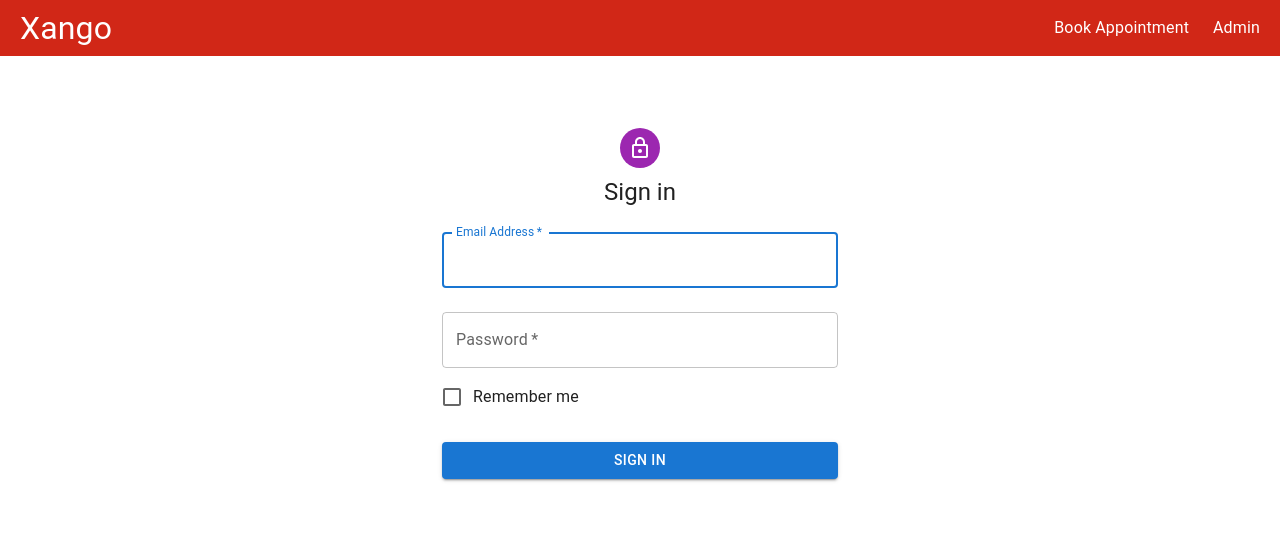
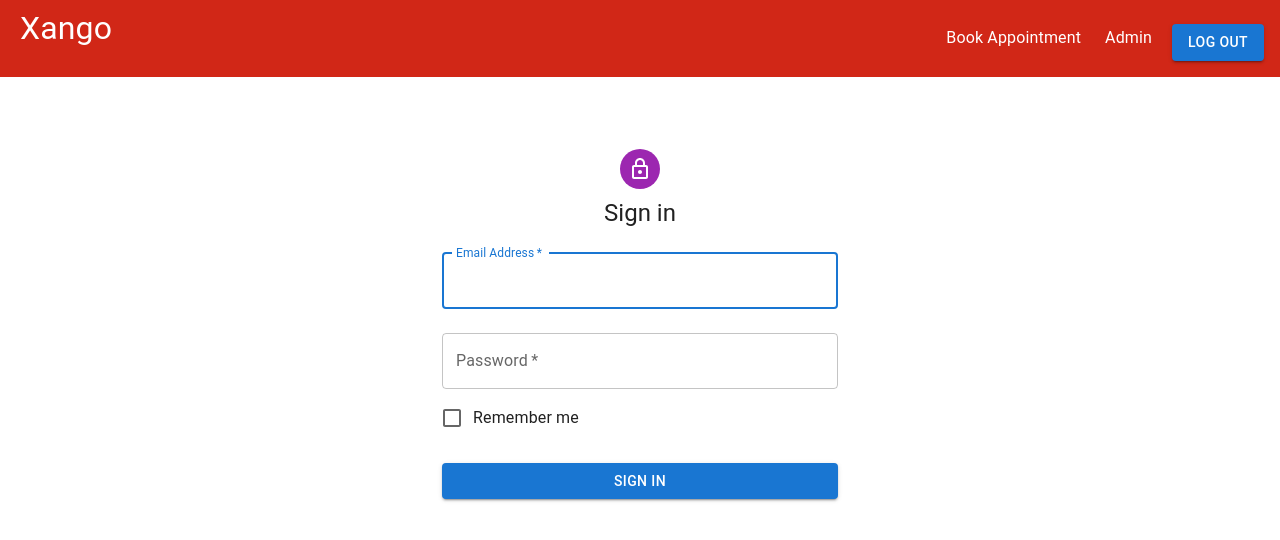
Before and after one commit to MinervaArgus/xango-barbershop, a React (Create React App) app in the folder barbershop-payment-system/: page /AdminLogin in a window 1280 px wide. Shown: the top 540 px of the page. Built offline with nearby package versions, Linux system fonts and the light colour scheme.

Commit message:
Continuation of previous commit

```diff
--- a/barbershop-payment-system/src/components/NavBar.js
+++ b/barbershop-payment-system/src/components/NavBar.js
@@ -1,4 +1,5 @@
 import React from "react";
+import Button from '@mui/material/Button';
 
 export default function Navbar() {
     return (<nav className="nav">
@@ -10,6 +11,16 @@ export default function Navbar() {
             <li>
                 <a href="/AdminLogin">Admin</a>
             </li>
+            <li>
+                <Button
+                type="submit"
+                fullWidth
+                variant="contained"
+                sx={{ mt: 3, mb: 2 }}
+                >
+                Log Out
+                </Button>
+            </li>
         </ul>
     </nav >
     )
--- a/barbershop-payment-system/src/pages/AdminLogin.js
+++ b/barbershop-payment-system/src/pages/AdminLogin.js
@@ -14,9 +14,8 @@ import Typography from '@mui/material/Typography';
 import Container from '@mui/material/Container';
 import { createTheme, ThemeProvider } from '@mui/material/styles';
 
-
 const theme = createTheme();
-export const authenticated = false;
+export var authenticated = false;
 
 export function SignIn() {
   const [email, setEmail] = useState("");
@@ -86,6 +85,7 @@ export function SignIn() {
               fullWidth
               variant="contained"
               sx={{ mt: 3, mb: 2 }}
+              onClick={authenticated=false}
             >
               Sign In
             </Button>
```
